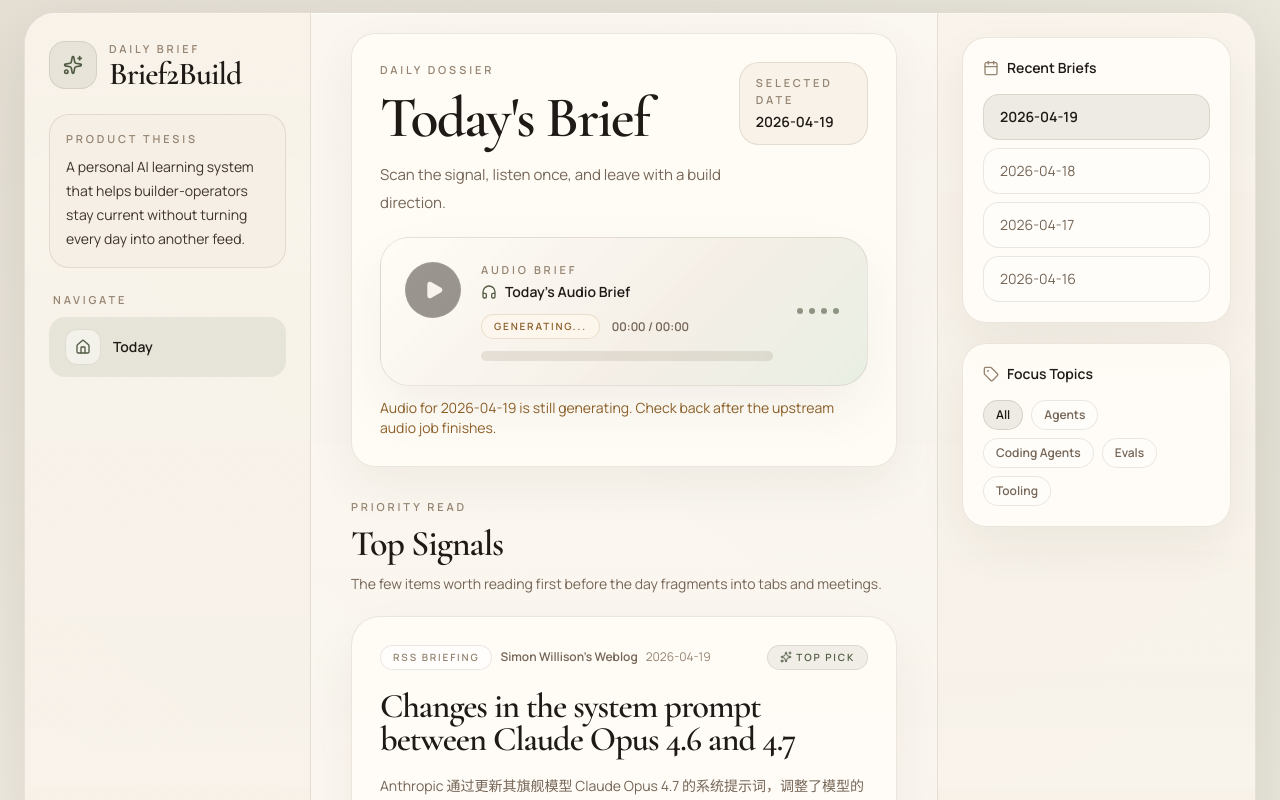
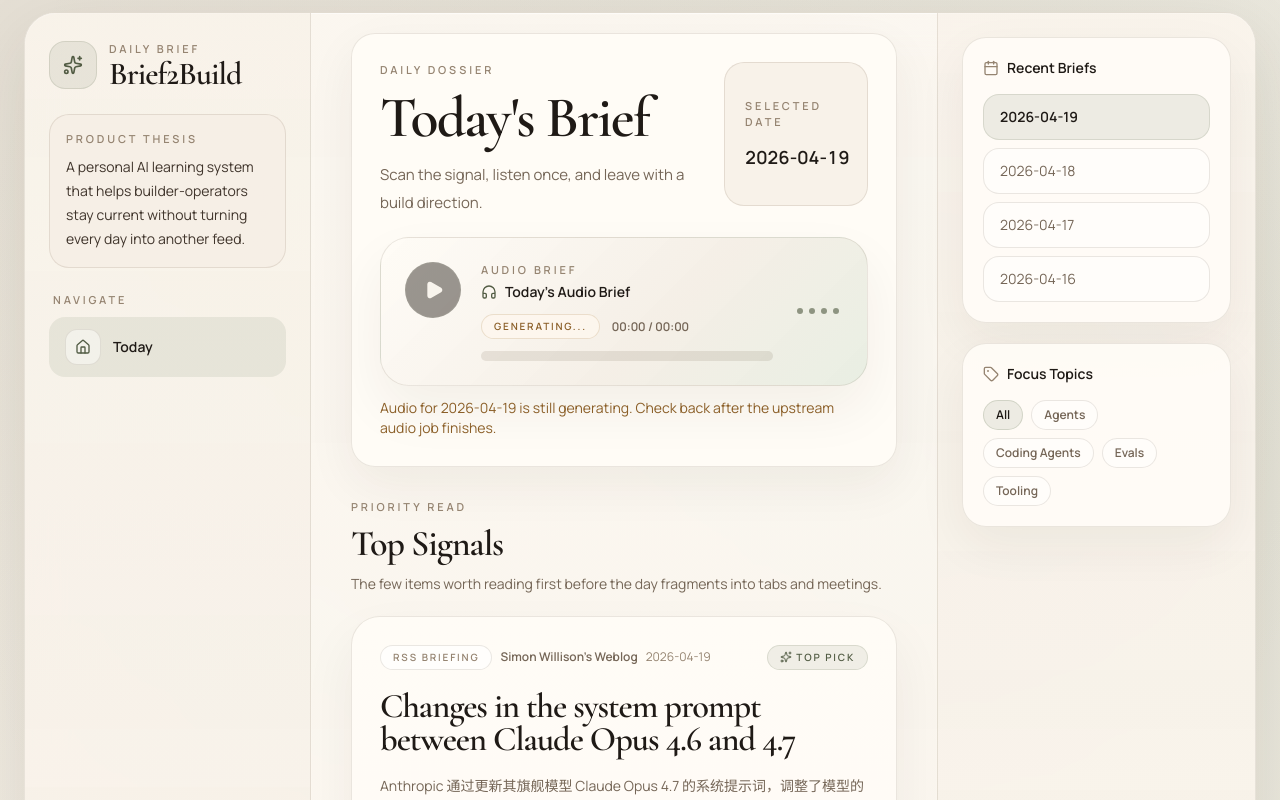
Before and after one commit to zhangyuwinnie/daily-brief, a React (Vite) app: page /today in a window 1280 px wide. Shown: the top 800 px of the page. Built offline with nearby package versions, Linux system fonts and the light colour scheme.

Commit message:
Enlarge today date tile

```diff
--- a/src/pages/TodayPage.tsx
+++ b/src/pages/TodayPage.tsx
@@ -308,9 +308,14 @@ export function TodayPage() {
               data-testid="today-brief-meta"
               className="flex flex-wrap items-end gap-3 sm:flex-col sm:items-end"
             >
-              <div className="editorial-panel-muted px-4 py-3">
-                <p className="eyebrow mb-1">Selected date</p>
-                <p className="text-sm font-semibold text-[color:var(--text-strong)]">{pageData.date}</p>
+              <div
+                data-testid="today-date-tile"
+                className="editorial-panel-muted flex h-36 w-36 flex-col justify-center px-5 py-5"
+              >
+                <p className="eyebrow mb-3">Selected date</p>
+                <p className="whitespace-nowrap text-lg font-semibold tabular-nums text-[color:var(--text-strong)]">
+                  {pageData.date}
+                </p>
               </div>
               {topicFilter ? (
                 <div
```
Also changed, not shown: 1 other file (tests, documents, lock files or other folders).
